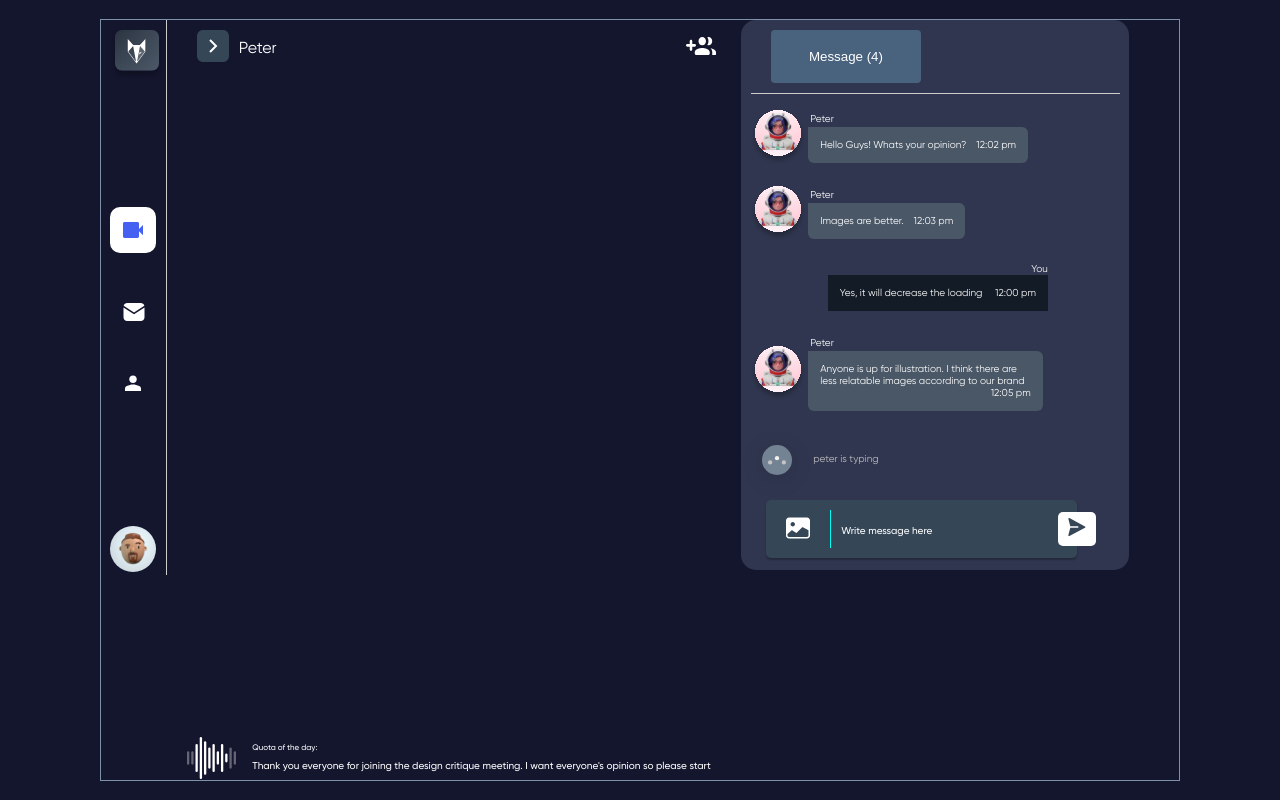
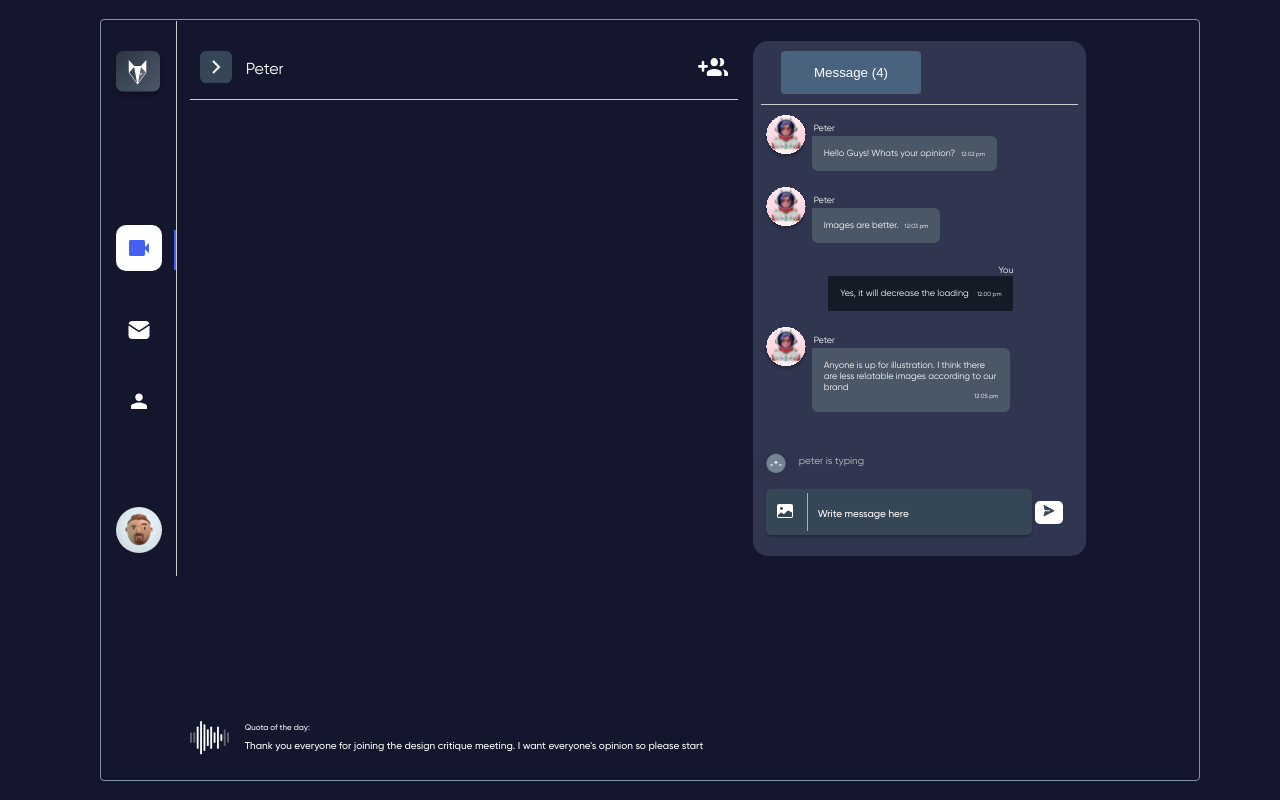
Before and after one commit to ahmadaurwahaj/avgo-client, a React (Create React App) app: page /video-calling in a window 1280 px wide. Built offline with nearby package versions, Linux system fonts and the light colour scheme.

Commit message:
video calling page update

```diff
--- a/src/Pages/Components/Page/VideoCalling/VideoCalling.module.css
+++ b/src/Pages/Components/Page/VideoCalling/VideoCalling.module.css
@@ -5,53 +5,67 @@
 }
 
 .main {
-    /* display: flex; */
-    /* justify-content: center; */
+
     display: flex;
     width: 100%;
     min-height: 100vh;
     font-family: 'Gilroy';
     background-color: #14162E;
 }
-.innermain{
+
+.innermain {
     display: flex;
     width: 100%;
     margin-top: 19px;
     margin-left: 100px;
-    margin-right: 100px;
-    /* margin-left: 220px;
-    margin-right: 221px; */
+    margin-right: 80px;
     margin-bottom: 19px;
-    /* border-radius: 20px; */
+    border-radius: 4px;
     border: 1px solid #7D91AA;
 
 }
+.inner{
+    display: flex;
+    width: 100%;
+    margin-top: 1px;
+    margin-left: 1px;
+    margin-right: 1px;
+    margin-bottom: 1px;
+    border-radius: 6px;
 
-.left_container{
+
+
+}
+
+.left_container {
     /* width: 10%; */
     width: 8%;
     display: flex;
     background-color: #14162E;
 }
-.mid_container{
+
+.mid_container {
     width: 50%;
     display: flex;
     flex-direction: column;
     justify-content: space-between;
     /* background-color: #333; */
 }
-.add_btn{
+
+.add_btn {
     border: none;
     cursor: pointer;
     /* background-color: #14162E; */
 
 }
-.name{
+
+.name {
     margin-right: 400px;
 
 
 }
-.navbar_buttons_left{
+
+.navbar_buttons_left {
     /* width: 32px;
     height: 32px; */
     border: none;
@@ -59,21 +73,20 @@ background-color: #14162E;
     background-color: #14162E;
 }
 
-.add_btn{
-    /* width: 30px;
-    height: 18px; */
+.add_btn {
+
     border: none;
     background-color: #14162E;
-    /* color: #fff; */
+
 }
-.right_container{
+
+.right_container {
     width: 40%;
-    /* background-color: black; */
 }
 
 
 
-  .top{
+.top {
     width: 100%;
     display: flex;
     /* flex-direction: column; */
@@ -82,15 +95,25 @@ background-color: #14162E;
     background-color: #14162E;
     color: #fff;
     padding: 10px;
+    margin-top: 20px;
+    border-bottom: 1px solid #ccc;
 }
-  .info{
+
+.info {
     width: 100%;
     display: flex;
     background-color: #14162E;
     color: white;
+    margin-bottom: 20px;
 
 }
-  .info_text{
+.background_infoicon{
+    width: 39px;
+    height: 42px;
+
+}
+
+.info_text {
     margin-left: 16px;
     font-weight: 500;
     font-family: 'Gilroy';
--- a/src/Pages/Components/Page/VideoCalling/index.js
+++ b/src/Pages/Components/Page/VideoCalling/index.js
@@ -5,11 +5,13 @@ import add1 from "../../../../assets/icons/add.svg";
 import nxt from "../../../../assets/icons/nxt.svg";
 import info from "../../../../assets/icons/info.svg";
 import SideBar from "../../Sidebar/SideBar";
-import UserChat from "../../UserChat/index"
+import UserChat from "../../UserChat/index";
 function VideoCalling() {
   return (
     <div className={style.main}>
+
       <div className={style.innermain}>
+        <div className={style.inner}>
           <div className={style.left_container}>
             <div>
               {/* <p>VideoCalling</p> */}
@@ -17,20 +19,11 @@ function VideoCalling() {
             </div>
           </div>
           <div className={style.mid_container}>
-
             <div className={style.top}>
-
-
               <div>
                 <button className={style.navbar_buttons_left}>
-                <img
-                  className={style.background_icon}
-                  alt="bg_img"
-                  src={nxt}
-                />
-
+                  <img className={style.background_icon} alt="bg_img" src={nxt} />
                 </button>
-
               </div>
               <div className={style.name}>Peter</div>
               <div className={style.navbar_buttons_right}>
@@ -40,25 +33,21 @@ function VideoCalling() {
                     alt="bg_img"
                     src={add1}
                   />
-
                 </button>
               </div>
             </div>
 
-
             <div className={style.info}>
-            <img
-              className={style.background_icon}
-              alt="bg_img"
-              src={info}
-            />
+              <img className={style.background_infoicon} alt="bg_img" src={info} />
               {/* <p>Quota of the day:</p> */}
               <p className={style.info_text}>
-              <span style={{ fontSize: '8px' }}>Quota of the day: </span> <br />
-              <span style={{ fontSize: '10px' }}>Thank you everyone for joining the design critique meeting. I want everyone's opinion so please start</span>
+                <span style={{ fontSize: "8px" }}>Quota of the day: </span> <br />
+                <span style={{ fontSize: "10px" }}>
+                  Thank you everyone for joining the design critique meeting. I
+                  want everyone's opinion so please start
+                </span>
               </p>
             </div>
-
           </div>
 
           <div className={style.right_container}>
@@ -67,12 +56,8 @@ function VideoCalling() {
               <UserChat />
             </div>
           </div>
-
         </div>
-
-
-
-
+      </div>
     </div>
   );
 }
--- a/src/Pages/Components/Sidebar/SideBar.module.css
+++ b/src/Pages/Components/Sidebar/SideBar.module.css
@@ -2,23 +2,14 @@
     display: flex;
     flex-direction: column;
     justify-content: space-between;
-    /* width: 100%; */
     width: 90%;
 
     height: 555px;
     border-right: 1px solid #ccc;
 
     background-color: #14162E;
-    /* padding: 10px; */
 }
 
-.sidebar_btn {
-
-    width: 44px;
-    height: 40.92px;
-    /* background-color: #14162E; */
-    /* margin-left: 50px; */
-}
 
 .sidebar_btn1 {
     width: 46px;
@@ -26,11 +17,25 @@
     background-color: #14162E;
     border: none;
     cursor: pointer;
-    /* height: 40px; */
+    position: relative;
+
+}
+
+.sidebar_btn1::after {
+    content: '';
+    /* display: block; */
+    width: 2px;
+    position: absolute;
+    top: 5px;
+    height: 40px;
+    background-color: #4461F2;
+    right: -14px;
+
+
 }
 
 .sidebar_btn2 {
-    /* width: 100%; */
+
     width: 21px;
     height: 18px;
     margin-top: 50px;
@@ -48,7 +53,6 @@
     border: none;
     cursor: pointer;
     background-color: #14162E;
-    /* width: 100%; */
 
 }
 
@@ -56,19 +60,21 @@
     border: none;
     cursor: pointer;
     background-color: #14162E;
+    margin-bottom: 20px;
 }
 
 .sidebar_btn {
     display: block;
     width: 100%;
-    /* background-color: #006eff; */
+
     border: none;
     border-radius: 5px;
     padding: 10px;
-    /* color: #fff; */
-    /* cursor: pointer; */
+
     margin-bottom: 10px;
-    transition: background-color 0.2s ease;
+
+    margin-right: 10px;
+    margin-top: 20px;
 }
 
 .sidebar_btn1:hover {
--- a/src/Pages/Components/UserChat/UserChat.module.css
+++ b/src/Pages/Components/UserChat/UserChat.module.css
@@ -6,15 +6,32 @@
 
 .chatbox {
   background-color: #30364f;
-  width: 90%;
-  height: 550px;
+
+  width: 76%;
+  height: 515px;
   margin-left: 15px;
+  margin-top: 20px;
   border-radius: 15px;
   box-shadow: rgba(0, 0, 0, 0.54);
 
   display: flex;
 }
 
+.background_icon{
+    width: 46px;
+    height: 46px;
+}
+
+.background_i{
+    width: 16px;
+height: 16px;
+
+}
+.background_ic{
+
+    width: 20px;
+    height: 12px;
+}
 .col_1 {
   flex: 1;
 }
@@ -30,8 +47,10 @@
 }
 
 .msg_btn {
-  width: 150px;
-  height: 53px;
+  /* width: 150px;
+  height: 53px; */
+  width: 140px;
+height: 43px;
   margin-right: 10px;
   border-radius: 8px;
   margin-left: 10px;
@@ -58,8 +77,7 @@
 }
 
 .msg_text {
-  /* width: 70%; */
-  /* background-color: chocolate; */
+
   background-color: #30364f;
   display: flex;
   align-self: self-start;
@@ -70,9 +88,9 @@
 }
 
 .para_text {
-  /* padding: 10px 14px ; */
-  padding: 7px 3px;
 
+  padding: 6px 3px;
+font-size: 9px;
   background-color: #30364f;
 }
 
@@ -84,7 +102,7 @@
 .tiime {
   display: flex;
   flex-direction: row-reverse;
-  font-size: 10px;
+  font-size: 9px;
 }
 
 .pra {
@@ -100,17 +118,17 @@
   padding: 12px;
   background-color: #131b26;
   color: #fff;
+  font-size: 9px;
 }
 
 .p_typing {
   color: #bfbfbf;
   margin-bottom: 10px;
   font-size: 10px;
+
 }
 
-.u_icon {
-  /* padding: 10px 14px ; */
-}
+
 
 .yourname {
   display: flex;
@@ -131,10 +149,11 @@
 .message_bar {
   display: flex;
   width: 80%;
-  margin-left: 25px;
+  height: 46px;
+  margin-left: 13px;
   align-items: center;
   background-color: #354657;
-  padding: 10px;
+  padding: 7px;
   border-radius: 5px;
 
   box-shadow: 0px 2px 2px rgba(0, 0, 0, 0.25);
@@ -153,17 +172,18 @@
 }
 
 .message_bar button {
-  padding: 6px 10px;
 
   border: none;
   border-radius: 5px;
   cursor: pointer;
   color: blue;
+  padding: 4px;
 }
 
 .typing {
   display: flex;
   align-items: center;
+  margin-top: 25px;
 }
 
 .share_btn {
--- a/src/Pages/Components/UserChat/index.js
+++ b/src/Pages/Components/UserChat/index.js
@@ -11,25 +11,21 @@ const UserChat = () => {
       <div className={style.col_1}>
         {/* <div className={style.msg_btn}> */}
         <div className={style.msg_h}>
-          <button className={style.msg_btn}>
-            Message (4)
-          </button>
+          <button className={style.msg_btn}>Message (4)</button>
         </div>
 
         <div className={style.msg_row}>
           <div className={style.msg_text}>
             {/* <div className={style.u_icon}> */}
 
-            <img
-              className={style.background_icon}
-              alt="bg_img"
-              src={uicon}
-            />
+            <img className={style.background_icon} alt="bg_img" src={uicon} />
             <div>
               <p className={style.para_text}>
                 <p className={style.uname}>Peter</p>
-                <p className={style.pra}>  Hello Guys! Whats your opinion?
-                  <span>&nbsp;&nbsp;&nbsp;&nbsp;12:02 pm</span>
+                <p className={style.pra}>
+                  {" "}
+                  Hello Guys! Whats your opinion?
+                  <span style={{ fontSize: "6px" }}>&nbsp;&nbsp;&nbsp;&nbsp;12:02 pm</span>
                 </p>
               </p>
             </div>
@@ -40,16 +36,15 @@ const UserChat = () => {
           <div className={style.msg_text}>
             {/* <div className={style.u_icon}> */}
 
-            <img
-              className={style.background_icon}
-              alt="bg_img"
-              src={uicon}
-            />
+            <img className={style.background_icon} alt="bg_img" src={uicon} />
             <div>
               <p className={style.para_text}>
                 <p className={style.uname}>Peter</p>
-                <p className={style.pra}>  Images are better.
-                  <span>&nbsp;&nbsp;&nbsp;&nbsp;12:03 pm</span></p>
+                <p className={style.pra}>
+                  {" "}
+                  Images are better.
+                  <span style={{ fontSize: "6px" }}>&nbsp;&nbsp;&nbsp;&nbsp;12:03 pm</span>
+                </p>
               </p>
             </div>
           </div>
@@ -69,7 +64,11 @@ const UserChat = () => {
               <p className={style.para_text}>
                 {/* <p className={style.uname}>Peter</p> */}
                 <p className={style.yourname}>You</p>
-                <p className={style.your_text}> Yes, it will decrease the loading <span>&nbsp;&nbsp;&nbsp;&nbsp;12:00 pm</span></p>
+                <p className={style.your_text}>
+                  {" "}
+                  Yes, it will decrease the loading{" "}
+                  <span style={{ fontSize: "6px" }}>&nbsp;&nbsp;&nbsp;&nbsp;12:00 pm</span>
+                </p>
               </p>
             </div>
           </div>
@@ -78,64 +77,41 @@ const UserChat = () => {
           <div className={style.msg_text}>
             {/* <div className={style.u_icon}> */}
 
-            <img
-              className={style.background_icon}
-              alt="bg_img"
-              src={uicon}
-            />
+            <img className={style.background_icon} alt="bg_img" src={uicon} />
             <div>
               <p className={style.para_text}>
                 <p className={style.uname}>Peter</p>
-                <p className={style.pra}> Anyone is up for illustration. I think
-                  there are less relatable images
-                  according to our brand
-                  <span className={style.tiime}>12:05 pm</span>
+                <p className={style.pra}>
+                  {" "}
+                  Anyone is up for illustration. I think there are less
+                  relatable images according to our brand
+                  <span style={{ fontSize: "6px" }} className={style.tiime}>12:05 pm</span>
                 </p>
               </p>
             </div>
           </div>
         </div>
 
-
         <div className={style.typing}>
-          <img
-            className={style.background_icon}
-            alt="bg_img"
-            src={ticon}
-          />
+          <img className={style.background_icon} alt="bg_img" src={ticon} />
           <p className={style.p_typing}>peter is typing</p>
         </div>
         <div className={style.message_bar}>
           <button className={style.share_btn}>
-            <img
-              className={style.background_icon}
-              alt="bg_img"
-              src={sicon}
-            />
+            <img className={style.background_i} alt="bg_img" src={sicon} />
           </button>
           <input type="text" placeholder="Write message here" />
           <button className={style.send_btn}>
             <img
-              className={style.background_icon}
+              className={style.background_ic}
               alt="bg_img"
               src={sendicon}
             />
           </button>
         </div>
       </div>
-
     </div>
-
-
-
-
-
-
-
-
-  )
-
-
+  );
 };
 
 export default UserChat;
```
Lines whose indentation alone changed are shown as unchanged.
